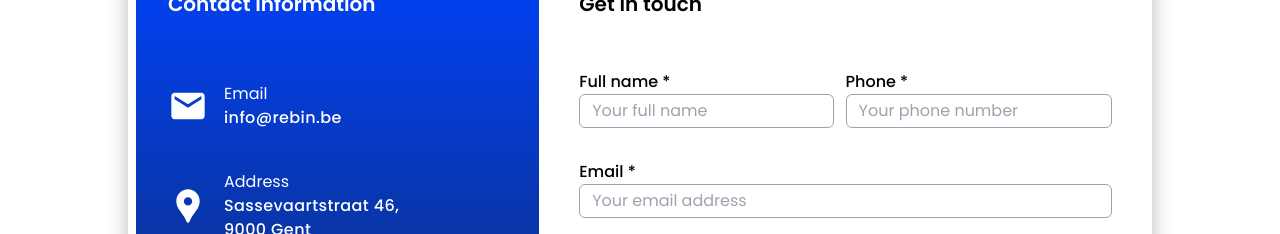
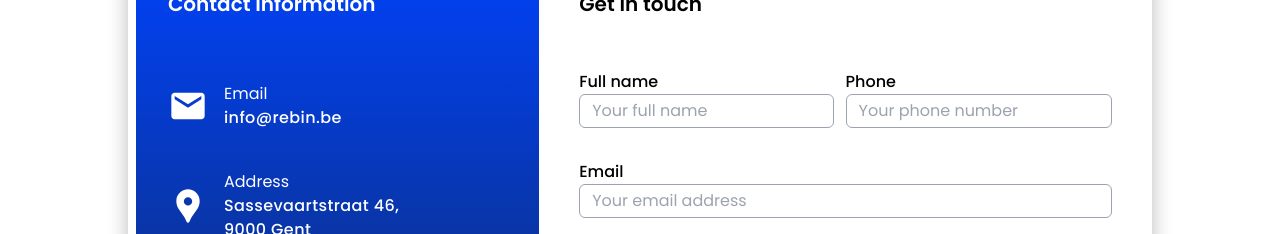
Before and after one commit to Rebin-Inc/rebin-website, a React (Create React App) app: page /contact in a window 1280 px wide. Shown: the part 422-656 px from the top of the page. Built offline with nearby package versions, Linux system fonts and the light colour scheme.

Commit message:
remove asterisks

```diff
--- a/src/pages/contact/components/ContactForm.js
+++ b/src/pages/contact/components/ContactForm.js
@@ -40,7 +40,7 @@ const ContactForm = () => {
               <div className="grid grid-cols-1 space-y-5 sm:grid-cols-2 sm:space-y-0">
                 <div className="flex flex-col space-y-0 sm:mr-3">
                   <label for="name" className="font-medium">
-                    Full name *
+                    Full name
                   </label>
                   <input
                     required
@@ -54,7 +54,7 @@ const ContactForm = () => {
 
                 <div className="flex flex-col space-y-0">
                   <label for="tel" className="font-medium">
-                    Phone *
+                    Phone
                   </label>
                   <input
                     required
@@ -68,7 +68,7 @@ const ContactForm = () => {
               </div>
               <div className="flex flex-col mt-2 space-y-0">
                 <label for="email" className="font-medium">
-                  Email *
+                  Email
                 </label>
                 <input
                   required
```
